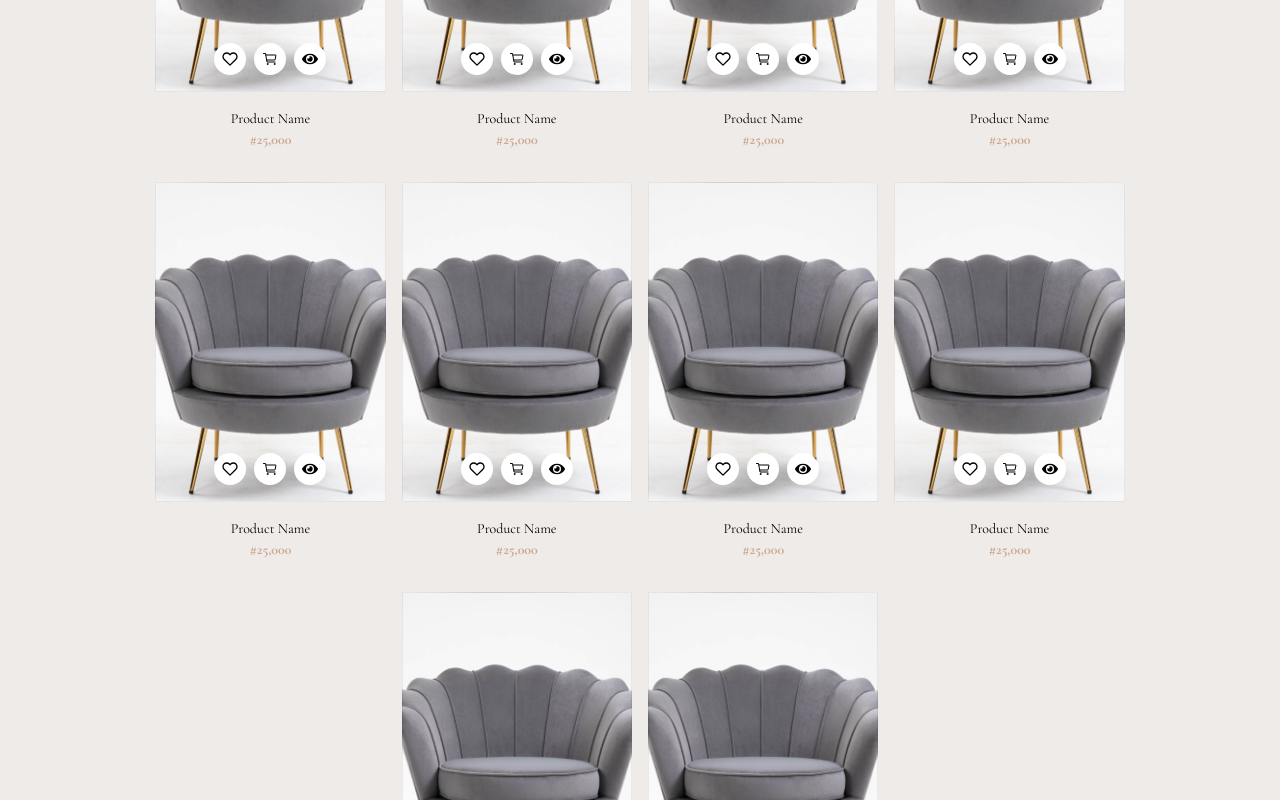
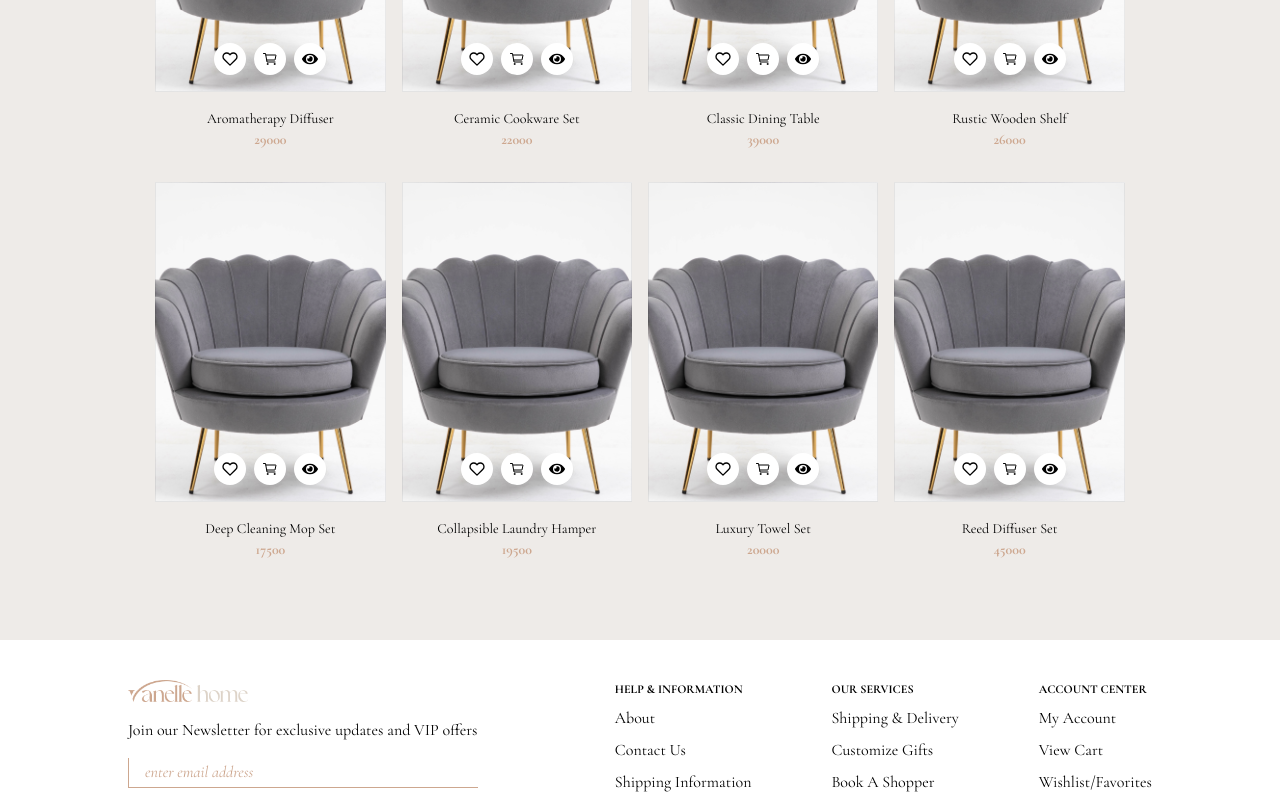
Before and after one commit to emmanuelolusola/vanellehome, a React (Vite) app: page /product in a window 1280 px wide. Shown: the part 1280-2080 px from the top of the page. Built offline with nearby package versions, Linux system fonts and the light colour scheme.

Commit message:
Added Product component and route, updated Products component to use CARDS constant and navigate to Product page on click

```diff
--- a/src/App.jsx
+++ b/src/App.jsx
@@ -4,6 +4,7 @@ import Home from "./components/home/Home";
 import Navbar from "./components/home/Navbar";
 import Products from "./components/products/Products";
 import About from "./components/about/About";
+import Product from "./components/products/Product";
 
 function App() {
   return (
@@ -13,6 +14,7 @@ function App() {
           <Route path="/" element={<Home />} exact />
           <Route path="/" element={<Navbar />} exact />
           <Route path="/product" element={<Products />} exact />
+          <Route path="/product/:id" element={<Product />} exact />
           <Route path="/about" element={<About />} exact />
         </Routes>
       </Router>
--- /dev/null
+++ b/src/components/products/Product.jsx
@@ -0,0 +1,89 @@
+import React, { useCallback, useEffect, useState } from "react";
+import { useNavigate, useParams } from "react-router-dom";
+import { CARDS } from "../../utils/constants";
+import Navbar from "../home/Navbar";
+import { FaCheck } from "react-icons/fa";
+import { IoMdShareAlt } from "react-icons/io";
+import Footer from "../home/Footer";
+
+const Product = (props) => {
+  const { id } = useParams();
+  const navigate = useNavigate();
+
+  const [product, setProduct] = useState();
+
+  useEffect(() => {
+    const fetchProduct = () => {
+      try {
+        const res = CARDS.find((card) => card.id === id);
+        if (res) {
+          setProduct(res);
+        } else {
+          console.log(`Product with id ${id} not found`);
+        }
+      } catch (error) {
+        console.log(error);
+      }
+    };
+    fetchProduct();
+  }, [id]);
+
+  if (!product) {
+    return null;
+  }
+
+  const scrollToTop = () => {
+    window.scroll(0, 0);
+  };
+
+  return (
+    <div>
+      <div className="w-full fixed top-0 bg-[#eeebe8] z-20 drop-shadow-md">
+        <Navbar />
+      </div>
+      <hr />
+      <div className="w-full px-[20px] lg:px-[10%] py-10 mt-24 flex flex-col gap-4">
+        <p
+          className="text-[18px] underline cursor-pointer"
+          onClick={() => {
+            navigate(-1);
+            scrollToTop();
+          }}
+        >
+          Back
+        </p>
+        <div className="w-full lg:w-[80%] lg:mx-auto flex flex-col lg:flex-row gap-4 lg:gap-20 lg:justify-between lg:items-center">
+          <img
+            src={product.backgroundImage}
+            alt=""
+            className="w-full border border-b-1"
+          />
+          <div className="w-full flex flex-col gap-4">
+            <div className="w-full flex flex-col">
+              <p className="font-bold text-[24px] lg:text-[48px]">
+                {product.title}
+              </p>
+              <p className="text-[#cda78f] text-[24px] lg:text-[48px] font-bold">
+                #{product.price}
+              </p>
+              <p className="text-[14px] lg:text-[18px] text-justify">
+                {product.description}
+              </p>
+            </div>
+            <div className="w-full lg:w-[200px] bg-[#cda78f] h-12 flex justify-center items-center gap-4 cursor-pointer">
+              <FaCheck color="white" />
+              <p className="text-white font-bold text-[14px]">BUY NOW</p>
+            </div>
+            <div className="w-full lg:w-[200px] border border-[#000] h-12 flex justify-center items-center gap-4 cursor-pointer">
+              <IoMdShareAlt color="#000" />
+              <p className="text-[#000] font-bold text-[14px]">SHARE</p>
+            </div>
+          </div>
+        </div>
+      </div>
+      <Footer />
+    </div>
+  );
+};
+
+export default Product;
--- a/src/components/products/Products.jsx
+++ b/src/components/products/Products.jsx
@@ -4,11 +4,15 @@ import Footer from "../home/Footer";
 import { FiHeart } from "react-icons/fi";
 import { IoCartOutline } from "react-icons/io5";
 import { FaEye } from "react-icons/fa";
-import product from "../../assets/product.png";
+import { CARDS } from "../../utils/constants";
+import { useNavigate } from "react-router-dom";
 
 const Products = () => {
-  const productArray = Array(18).fill(0);
+  const navigate = useNavigate();
 
+  const scrollToTop = () => {
+    window.scroll(0, 0);
+  };
   return (
     <div>
       <div className="w-full fixed top-0 bg-[#eeebe8] z-20 drop-shadow-md">
@@ -45,11 +49,15 @@ const Products = () => {
         </div>
       </div>
       <div className="flex flex-wrap justify-center gap-4 lg:px-[10%] pb-10 lg:pb-20">
-        {productArray.map((_, index) => (
+        {CARDS.map((_, index) => (
           <div key={index} className="flex flex-col gap-4 mt-4 items-center">
             <div
               className="relative w-[38vw] lg:w-[18vw] h-[25vh] lg:h-[40vh] bg-center bg-cover flex justify-center items-center hover:scale-105 transition ease-in-out border border-[#00000010]"
-              style={{ backgroundImage: `url(${product})` }}
+              style={{ backgroundImage: `url(${_.backgroundImage})` }}
+              onClick={() => {
+                navigate(`/product/${_.id}`);
+                scrollToTop();
+              }}
             >
               <div className="absolute bottom-4 flex gap-2">
                 <div className="bg-white rounded-full flex justify-center items-center p-2 cursor-pointer hover:scale-125 transition ease-in-out">
@@ -63,9 +71,9 @@ const Products = () => {
                 </div>
               </div>
             </div>
-            <div className="flex flex-col items-center">
-              <p className="text-[14px] font-normal">Product Name</p>
-              <p className="font-bold text-[#cda78f] text-[14px]">#25,000</p>
+            <div className="flex flex-col w-[38vw] lg:w-[18vw] lg:items-center">
+              <p className="text-[14px] font-normal">{_.title}</p>
+              <p className="font-bold text-[#cda78f] text-[14px]">{_.price}</p>
             </div>
           </div>
         ))}
--- /dev/null
+++ b/src/utils/constants.js
@@ -0,0 +1,148 @@
+import product from "../assets/product.png";
+
+export const CARDS = [
+  {
+    id: "luxury-shower-set",
+    backgroundImage: product,
+    title: "Luxury Shower Set",
+    price: 25000,
+    description:
+      "Lorem ipsum dolor sit amet, consectetur adipisicing elit. Animi adipisci dolore illum maxime quis temporibus natus ipsum architecto eum, quisquam, veritatis sint eaque laboriosam eos unde aperiam consequatur.",
+    category: "Bathroom Essentials",
+  },
+  {
+    id: "scented-candles-set",
+    backgroundImage: product,
+    title: "Scented Candles Set",
+    price: 18000,
+    description:
+      "Nemo enim ipsam voluptatem quia voluptas sit aspernatur aut odit aut fugit. Sed quia consequuntur magni dolores eos qui ratione voluptatem sequi nesciunt.",
+    category: "Home Fragrance",
+  },
+  {
+    id: "stainless-steel-cookware",
+    backgroundImage: product,
+    title: "Stainless Steel Cookware",
+    price: 32000,
+    description:
+      "Ut enim ad minima veniam, quis nostrum exercitationem ullam corporis suscipit laboriosam, nisi ut aliquid ex ea commodi consequatur.",
+    category: "Kitchenwares",
+  },
+  {
+    id: "modern-sofa-set",
+    backgroundImage: product,
+    title: "Modern Sofa Set",
+    price: 15000,
+    description:
+      "Quis autem vel eum iure reprehenderit qui in ea voluptate velit esse quam nihil molestiae consequatur, vel illum qui dolorem eum fugiat quo voluptas nulla pariatur.",
+    category: "Furnitures",
+  },
+  {
+    id: "decorative-wall-mirror",
+    backgroundImage: product,
+    title: "Decorative Wall Mirror",
+    price: 27500,
+    description:
+      "Sed ut perspiciatis unde omnis iste natus error sit voluptatem accusantium doloremque laudantium, totam rem aperiam, eaque ipsa quae ab illo inventore veritatis.",
+    category: "Home Decor",
+  },
+  {
+    id: "multi-surface-cleaning-kit",
+    backgroundImage: product,
+    title: "Multi-Surface Cleaning Kit",
+    price: 12000,
+    description:
+      "Excepteur sint occaecat cupidatat non proident, sunt in culpa qui officia deserunt mollit anim id est laborum.",
+    category: "Cleaning Essentials",
+  },
+  {
+    id: "portable-laundry-basket",
+    backgroundImage: product,
+    title: "Portable Laundry Basket",
+    price: 18000,
+    description:
+      "Duis aute irure dolor in reprehenderit in voluptate velit esse cillum dolore eu fugiat nulla pariatur.",
+    category: "Laundry Essentials",
+  },
+  {
+    id: "rainfall-shower-head",
+    backgroundImage: product,
+    title: "Rainfall Shower Head",
+    price: 34000,
+    description:
+      "Lorem ipsum dolor sit amet, consectetur adipiscing elit. Ut elit tellus, luctus nec ullamcorper mattis, pulvinar dapibus leo.",
+    category: "Bathroom Essentials",
+  },
+  {
+    id: "aromatherapy-diffuser",
+    backgroundImage: product,
+    title: "Aromatherapy Diffuser",
+    price: 29000,
+    description:
+      "Phasellus fermentum in, dolor. Pellentesque facilisis. Nulla imperdiet sit amet magna.",
+    category: "Home Fragrance",
+  },
+  {
+    id: "ceramic-cookware-set",
+    backgroundImage: product,
+    title: "Ceramic Cookware Set",
+    price: 22000,
+    description:
+      "Sed adipiscing ornare risus. Morbi est est, blandit sit amet, sagittis vel, euismod vel, velit.",
+    category: "Kitchenwares",
+  },
+  {
+    id: "classic-dining-table",
+    backgroundImage: product,
+    title: "Classic Dining Table",
+    price: 39000,
+    description:
+      "Proin faucibus arcu quis ante. In consectetuer turpis ut velit. Nulla sit amet est.",
+    category: "Furnitures",
+  },
+  {
+    id: "rustic-wooden-shelf",
+    backgroundImage: product,
+    title: "Rustic Wooden Shelf",
+    price: 26000,
+    description:
+      "Sed aliquam ultrices mauris. Integer ante arcu, accumsan a, consectetuer eget, posuere ut, mauris.",
+    category: "Home Decor",
+  },
+  {
+    id: "deep-cleaning-mop-set",
+    backgroundImage: product,
+    title: "Deep Cleaning Mop Set",
+    price: 17500,
+    description:
+      "Cras ultricies mi eu turpis hendrerit fringilla. Vestibulum ante ipsum primis in faucibus orci luctus et ultrices posuere cubilia Curae.",
+    category: "Cleaning Essentials",
+  },
+  {
+    id: "collapsible-laundry-hamper",
+    backgroundImage: product,
+    title: "Collapsible Laundry Hamper",
+    price: 19500,
+    description:
+      "Curabitur a felis in nunc fringilla tristique. Praesent congue erat at massa.",
+    category: "Laundry Essentials",
+  },
+  {
+    id: "luxury-towel-set",
+    backgroundImage: product,
+    title: "Luxury Towel Set",
+    price: 20000,
+    description:
+      "Donec pede justo, fringilla vel, aliquet nec, vulputate eget, arcu. In enim justo, rhoncus ut, imperdiet a, venenatis vitae, justo.",
+    category: "Bathroom Essentials",
+  },
+  {
+    id: "reed-diffuser-set",
+    backgroundImage: product,
+    title: "Reed Diffuser Set",
+    price: 45000,
+    description:
+      "Aenean commodo ligula eget dolor. Aenean massa. Cum sociis natoque penatibus et magnis dis parturient montes, nascetur ridiculus mus.",
+    category: "Home Fragrance",
+  },
+];
```
